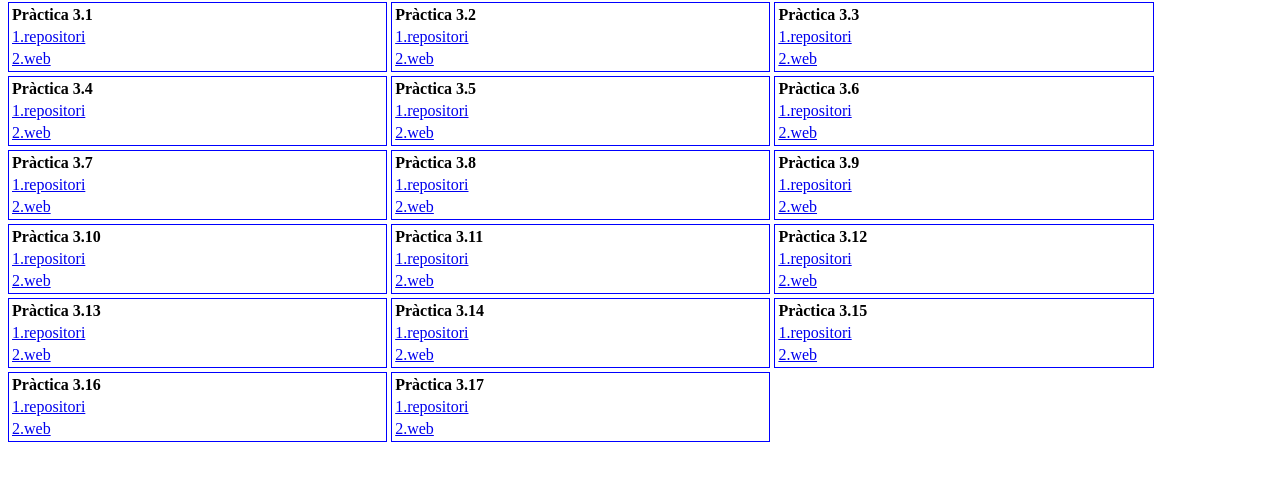
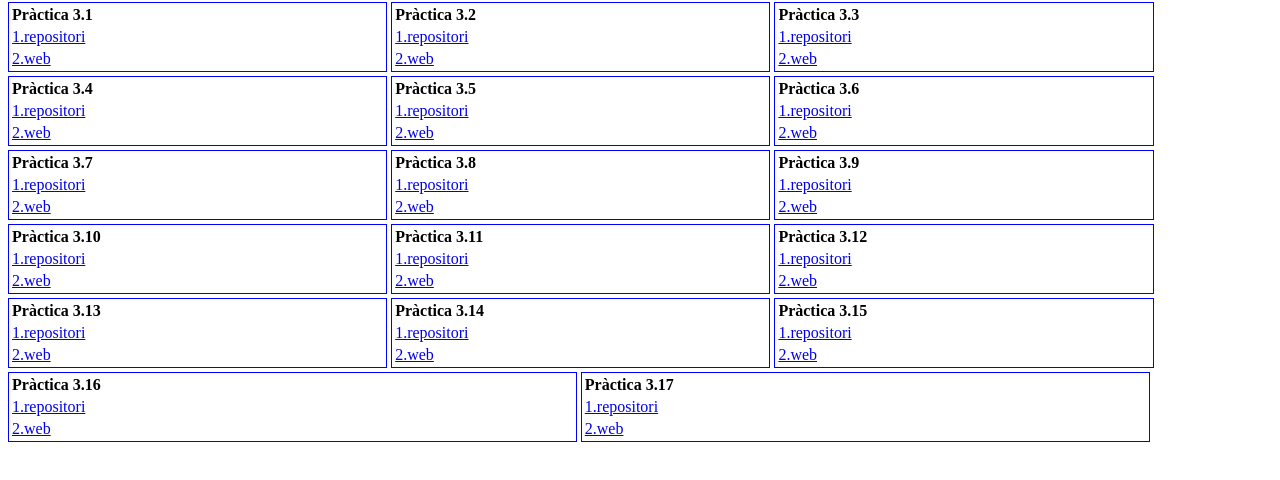
Before and after one commit to stegan0/Practica3.17, a plain HTML site: page index.html in a window 1280 px wide. Shown: the part 262-742 px from the top of the page. Drawn offline with Linux system fonts and the light colour scheme.

Commit message:
Update index.html

```diff
--- a/index.html
+++ b/index.html
@@ -187,7 +187,7 @@
             <td><a href=" https://stegan0.github.io/Practica3.15/">2.web</a></td>
         </tr>
     </table>
-    <table class="table3">
+    <table class="table4">
         <tr>
             <td class="center">Pràctica 3.16</td>
         </tr>
@@ -198,7 +198,7 @@
             <td><a href=" https://stegan0.github.io/Practica3.16/">2.web</a></td>
         </tr>
     </table>
-    <table class="table3">
+    <table class="table4">
         <tr>
             <td class="center">Pràctica 3.17</td>
         </tr>
```
